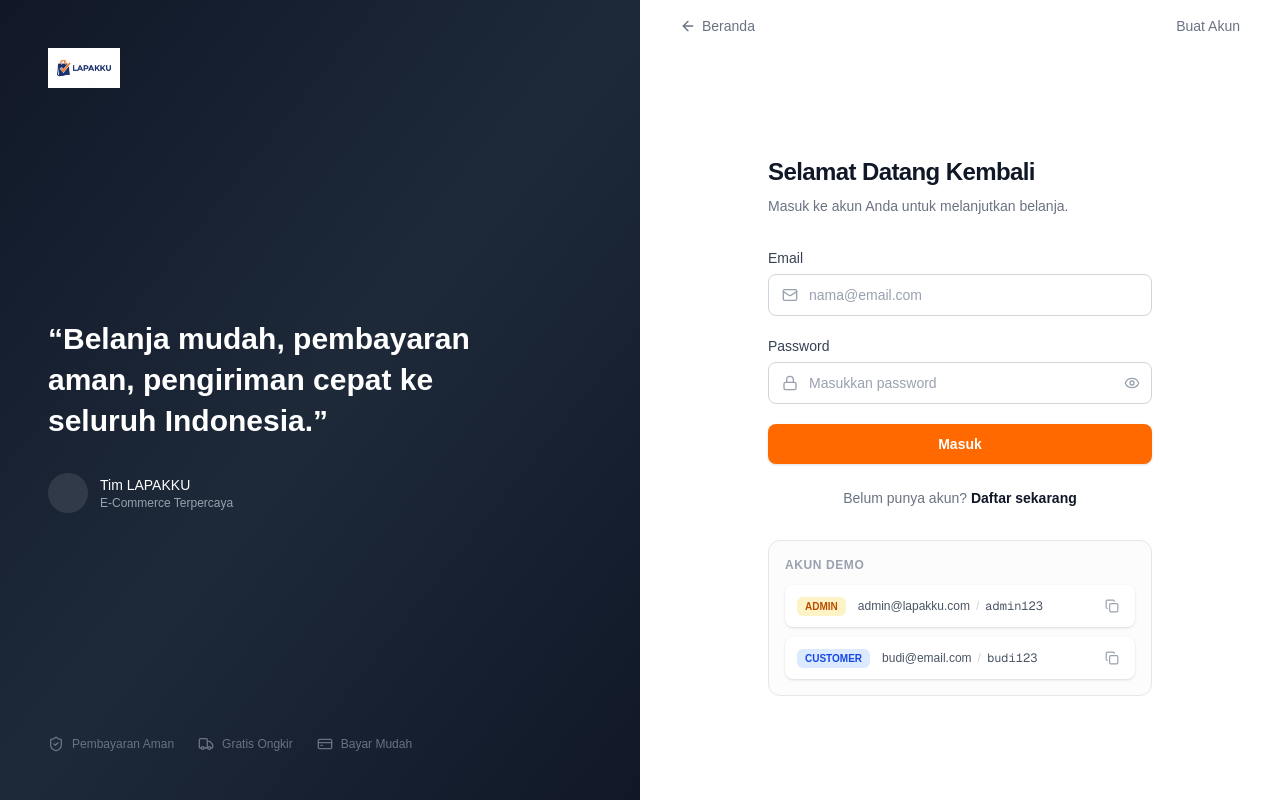
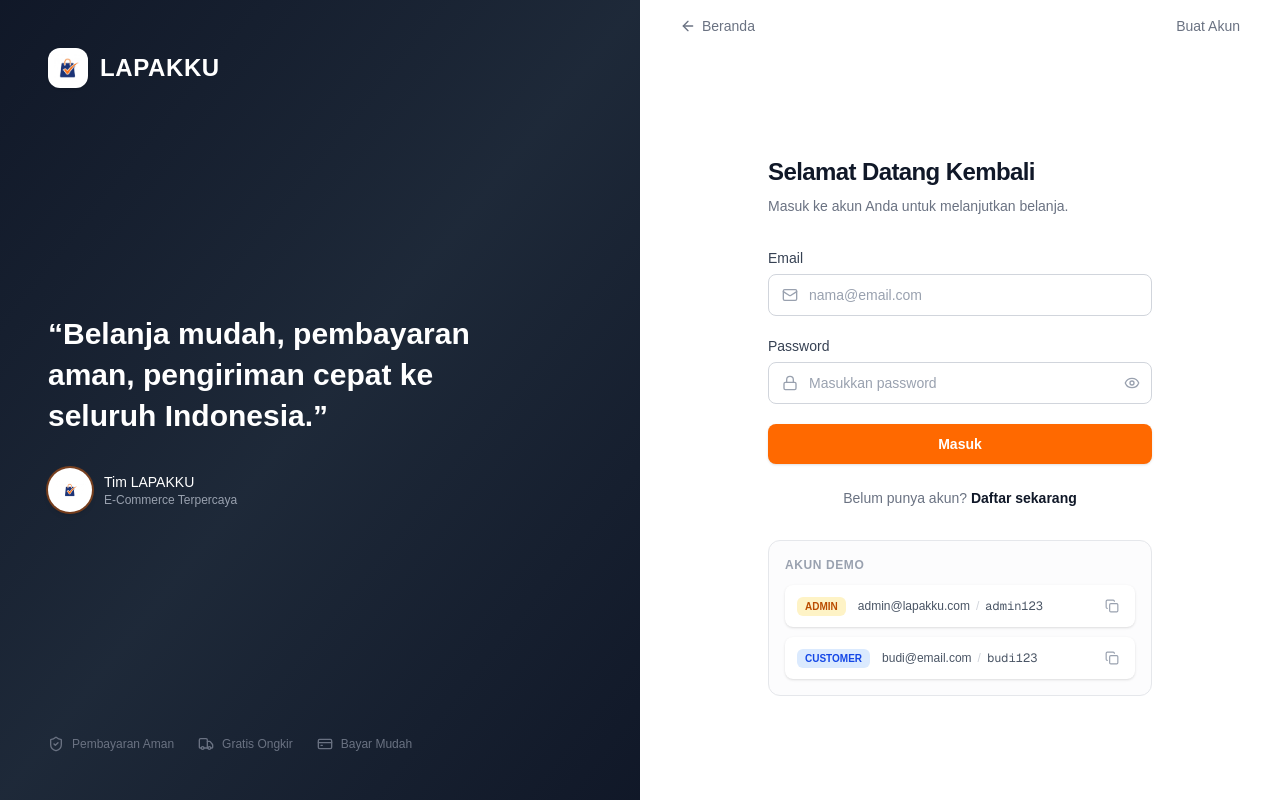
Before and after one commit to FajarHeryanto/Web_Online-Shop, a Next.js app: page /login in a window 1280 px wide. Built offline with nearby package versions, Linux system fonts and the light colour scheme.

Commit message:
update tampilan web lapakku

```diff
--- a/src/app/(auth)/login/page.tsx
+++ b/src/app/(auth)/login/page.tsx
@@ -21,7 +21,6 @@
 import { useRouter, useSearchParams } from "next/navigation";
 import Link from "next/link";
 import {
-  Store,
   Loader2,
   AlertCircle,
   Mail,
@@ -135,11 +134,16 @@
         {/* Top — Logo */}
         <div>
           <Link href="/" className="inline-flex items-center gap-3">
-            <img
-              src="/logo-lapakku.jpg"
-              alt="Logo Lapakku"
-              className="h-10 w-auto object-contain"
-            />
+            <div className="flex h-10 w-10 items-center justify-center rounded-xl bg-white p-1.5 shadow-sm">
+              <img
+                src="/icon-lapakku.jpg"
+                alt="LAPAKKU"
+                className="h-full w-full rounded-lg object-cover"
+              />
+            </div>
+            <span className="text-2xl font-extrabold tracking-wide text-white">
+              LAPAKKU
+            </span>
           </Link>
         </div>
 
@@ -150,7 +154,11 @@
             Indonesia.&rdquo;
           </blockquote>
           <div className="mt-8 flex items-center gap-3">
-            <div className="h-10 w-10 rounded-full bg-white/10" />
+            <img
+              src="/icon-lapakku.jpg"
+              alt="LAPAKKU"
+              className="h-11 w-11 rounded-full bg-white p-1.5 object-contain shadow-md ring-2 ring-orange-500/40"
+            />
             <div>
               <p className="text-sm font-medium text-white">Tim LAPAKKU</p>
               <p className="text-xs text-gray-400">E-Commerce Terpercaya</p>
@@ -189,11 +197,16 @@
 
           {/* Mobile Logo */}
           <Link href="/" className="flex items-center gap-2 lg:hidden">
-            <img
-              src="/logo-lapakku.jpg"
-              alt="Logo Lapakku"
-              className="h-8 w-auto object-contain"
-            />
+            <div className="flex h-8 w-8 items-center justify-center rounded-lg bg-white p-1 shadow-sm">
+              <img
+                src="/icon-lapakku.jpg"
+                alt="LAPAKKU"
+                className="h-full w-full rounded object-cover"
+              />
+            </div>
+            <span className="text-lg font-extrabold tracking-wide text-gray-900">
+              LAPAKKU
+            </span>
           </Link>
 
           <Link
--- a/src/app/(auth)/register/page.tsx
+++ b/src/app/(auth)/register/page.tsx
@@ -12,7 +12,6 @@
 import { useRouter } from "next/navigation";
 import Link from "next/link";
 import {
-  Store,
   Loader2,
   AlertCircle,
   Mail,
@@ -97,11 +96,16 @@
         {/* Top — Logo */}
         <div>
           <Link href="/" className="inline-flex items-center gap-3">
-            <img
-              src="/logo-lapakku.jpg"
-              alt="Logo Lapakku"
-              className="h-10 w-auto object-contain"
-            />
+            <div className="flex h-10 w-10 items-center justify-center rounded-xl bg-white p-1.5 shadow-sm">
+              <img
+                src="/icon-lapakku.jpg"
+                alt="LAPAKKU"
+                className="h-full w-full rounded-lg object-cover"
+              />
+            </div>
+            <span className="text-2xl font-extrabold tracking-wide text-white">
+              LAPAKKU
+            </span>
           </Link>
         </div>
 
@@ -157,11 +161,16 @@
           </Link>
 
           <Link href="/" className="flex items-center gap-2 lg:hidden">
-            <img
-              src="/logo-lapakku.jpg"
-              alt="Logo Lapakku"
-              className="h-8 w-auto object-contain"
-            />
+            <div className="flex h-8 w-8 items-center justify-center rounded-lg bg-white p-1 shadow-sm">
+              <img
+                src="/icon-lapakku.jpg"
+                alt="LAPAKKU"
+                className="h-full w-full rounded object-cover"
+              />
+            </div>
+            <span className="text-lg font-extrabold tracking-wide text-gray-900">
+              LAPAKKU
+            </span>
           </Link>
 
           <Link
```
